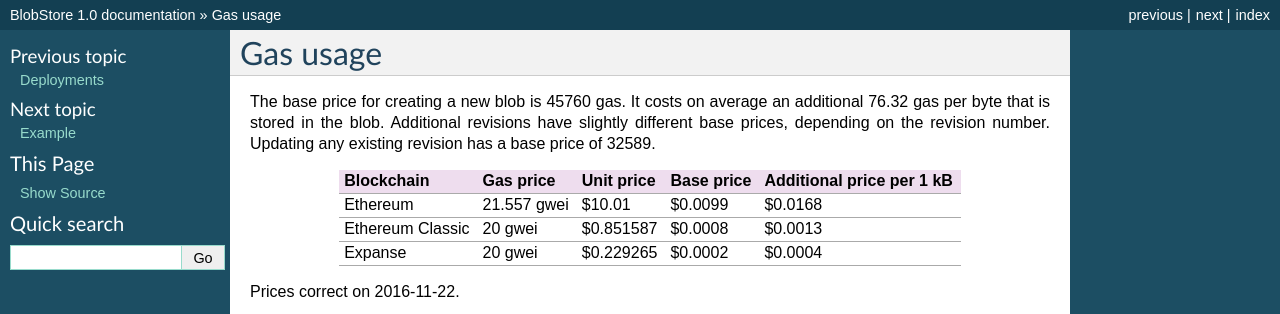
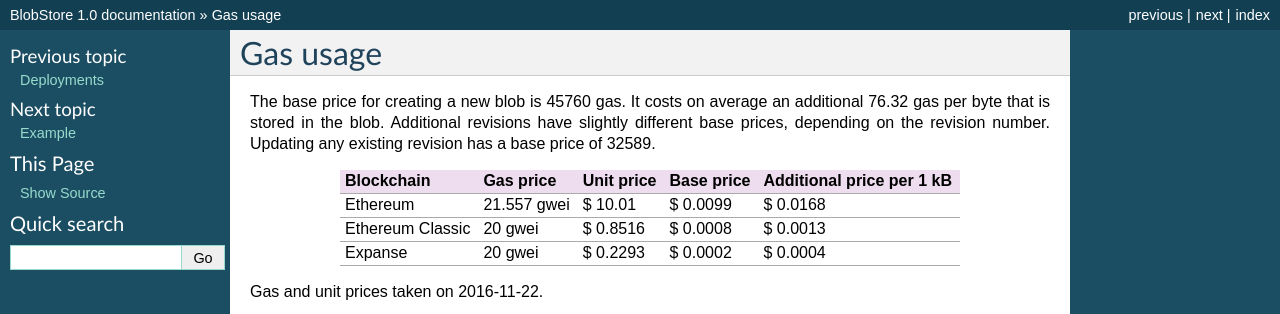
Before and after one commit to acuity-network/mix-item-store, a Sphinx documentation site: the page built from docs/gas_usage.rst, in a window 1280 px wide, cut to the strip 0-314 px from the top of the page. Built offline with Sphinx 7.4.7, drawn with Linux system fonts in a browser that asks for light colours.

Commit message:
Update gas_usage.rst

```diff
--- a/docs/gas_usage.rst
+++ b/docs/gas_usage.rst
@@ -6,17 +6,17 @@
 
 The base price for creating a new blob is 45760 gas. It costs on average an additional 76.32 gas per byte that is stored in the blob. Additional revisions have slightly different base prices, depending on the revision number. Updating any existing revision has a base price of 32589.
 
-+------------------+-------------+------------+------------+----------------+
-| Blockchain       | Gas price   | Unit price | Base price | Additional     |
-|                  |             |            |            | price per 1 kB |
-+==================+=============+============+============+================+
-| Ethereum         | 21.557 gwei | $10.01     | $0.0099    | $0.0168        |
-+------------------+-------------+------------+------------+----------------+
-| Ethereum Classic | 20 gwei     | $0.851587  | $0.0008    | $0.0013        |
-+------------------+-------------+------------+------------+----------------+
-| Expanse          | 20 gwei     | $0.229265  | $0.0002    | $0.0004        |
-+------------------+-------------+------------+------------+----------------+
-Prices correct on 2016-11-22.
++------------------+-------------+-------------+------------+----------------+
+| Blockchain       | Gas price   | Unit price  | Base price | Additional     |
+|                  |             |             |            | price per 1 kB |
++==================+=============+=============+============+================+
+| Ethereum         | 21.557 gwei | $ 10.01     | $ 0.0099   | $ 0.0168       |
++------------------+-------------+-------------+------------+----------------+
+| Ethereum Classic | 20 gwei     | $ 0.8516    | $ 0.0008   | $ 0.0013       |
++------------------+-------------+-------------+------------+----------------+
+| Expanse          | 20 gwei     | $ 0.2293    | $ 0.0002   | $ 0.0004       |
++------------------+-------------+-------------+------------+----------------+
+Gas and unit prices taken on 2016-11-22.
 
 .. raw:: html
 
```
